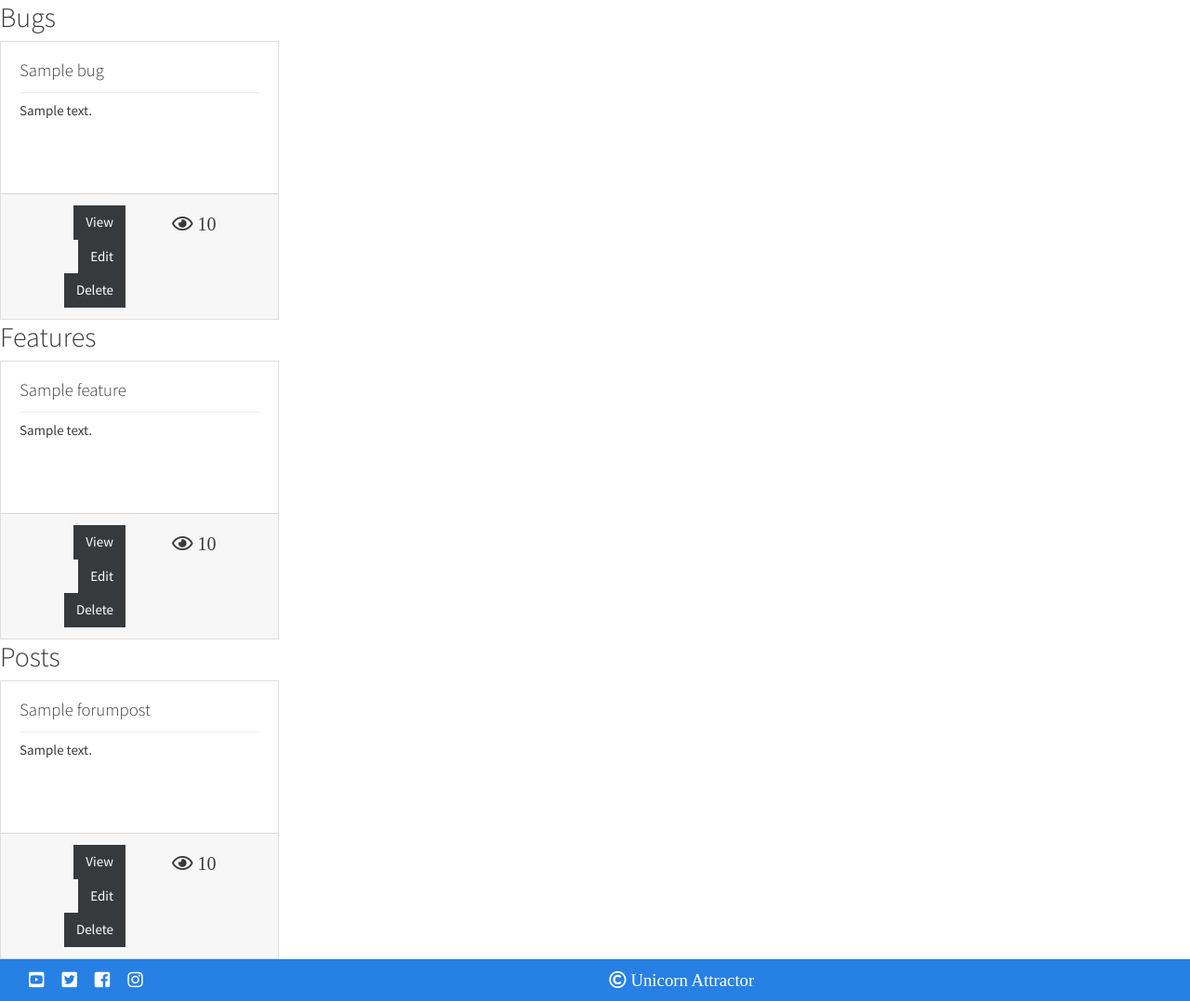
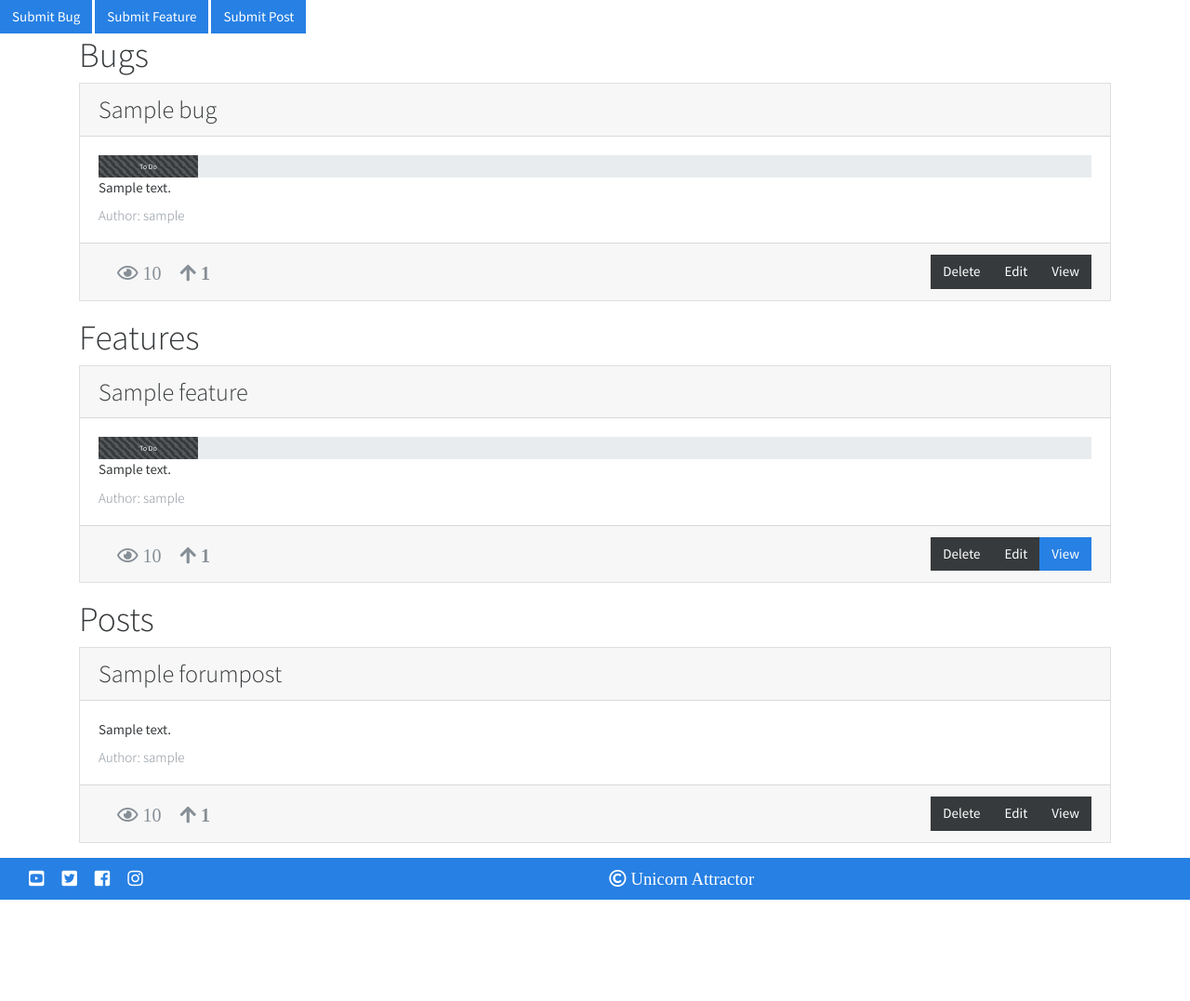
Before and after one commit to Jorden-V/UnicornAttractor---Milestone-4, a Django app: page /accounts/profile/ in a window 1280 px wide. Shown: the part 55-1132 px from the top of the page at 93% size. After the commit the page ends 1023 px from the top, so only its background shows below. Run offline with Django 3.2, Linux system fonts and the light colour scheme; a user stored in the database is signed in; tables that the repository leaves empty hold one stand-in row (values such as "Sample post"); some libraries are stand-ins or nearby versions.

Commit message:
tidied up profile page, more to do

```diff
--- a/accounts/templates/profile.html
+++ b/accounts/templates/profile.html
@@ -1,90 +1,102 @@
 {% extends 'base.html' %} {% block content %} {% load bootstrap_tags %}
+
+<a href="{% url 'new_bug' %}"><button type="button" class="btn btn-primary"><span </span> Submit Bug</button></a>
+<a href="{% url 'new_feature' %}"><button type="button" class="btn btn-primary"><span </span> Submit Feature</button></a>
+<a href="{% url 'new_post' %}"><button type="button" class="btn btn-primary"><span </span> Submit Post</button></a> {% if bugs %}
+
+<section class="container">
     {% if bugs %}
-<h2> Bugs </h2>
-<div class="row">
+    <h1>Bugs</h1>
     {% for bug in bugs %}
-    <div class="col-xs-12 col-sm-6 col-md-6 col-lg-4">
-        <div class="card main-card">
+    <div class="card mb-3">
+        <h3 class="card-header">{{bug.name}}</h3>
         <div class="card-body">
-                <h5 class="card-title">{{bug.name|truncatechars:18}}</h5>
-                <div class="dropdown-divider"></div>
-                <p class="card-text">{{bug.desc|truncatechars:80 }}</p>
+            <div class="progress">
+                {% if bug.status == "To do" %}
+                <div class="progress-bar progress-bar-striped bg-secondary" role="progressbar" style="width: 10%" aria-valuenow="10" aria-valuemin="0" aria-valuemax="100"> To Do</div>
+                {% elif bug.status == "In progress" %}
+                <div class="progress-bar progress-bar-striped bg-primary" role="progressbar" style="width: 50%" aria-valuenow="50" aria-valuemin="0" aria-valuemax="100"> In Progess</div>
+                {% elif bug.status == "Cancelled" %}
+                <div class="progress-bar progress-bar-striped bg-danger" role="progressbar" style="width: 100%" aria-valuenow="100" aria-valuemin="0" aria-valuemax="100">Cancelled</div>
+                {% else %}
+                <div class="progress-bar progress-bar-striped bg-success" role="progressbar" style="width: 100%" aria-valuenow="100" aria-valuemin="0" aria-valuemax="100">Complete</div>
+                {% endif %}
             </div>
-            <div class="container">
-                <div class="row card-footer">
-                    <div class="col-sm">
+            <p class="card-text">{{bug.desc}}</p>
+            <h6 class="card-subtitle text-muted">Author: {{ bug.author }} </h6>
+        </div>
+        <div class="card-footer text-muted">
+            <i class="far fa-eye"> {{ bug.views }} </i>
+            <form method="post" action="{% url 'upvote_bug' bug.id %}">
+                {% csrf_token %}
+                <i class="fas fa-arrow-up"> {{ bug.upvotes }} </i>
+            </form>
             <a class="btn btn btn-secondary" href="{% url 'bug_detail' bug.id %}" role="button">View</a>
             <a class="btn btn btn-secondary" href="{% url 'edit_bug' bug.id %}" role="button">Edit</a>
             <a class="btn btn btn-secondary" href="{% url 'delete_bug' bug.id %}" role="button">Delete</a>
         </div>
-                    <div class="col-sm">
-                        <i class="far fa-eye"> {{ bug.views }}</i>
     </div>
+    {% endfor %}
+</section>
+{% endif %} {% if features %}
+<section class="container">
+    <h1> Features</h1>
+    {% for feature in features %}
+    <div class="card mb-3">
+        <h3 class="card-header">{{feature.name}}</h3>
+        <div class="card-body">
+            <div class="progress">
+                {% if feature.status == "To do" %}
+                <div class="progress-bar progress-bar-striped bg-secondary" role="progressbar" style="width: 10%" aria-valuenow="10" aria-valuemin="0" aria-valuemax="100"> To Do</div>
+                {% elif feature.status == "In progress" %}
+                <div class="progress-bar progress-bar-striped bg-primary" role="progressbar" style="width: 50%" aria-valuenow="50" aria-valuemin="0" aria-valuemax="100"> In Progess</div>
+                {% elif feature.status == "Cancelled" %}
+                <div class="progress-bar progress-bar-striped bg-danger" role="progressbar" style="width: 100%" aria-valuenow="100" aria-valuemin="0" aria-valuemax="100">Cancelled</div>
+                {% else %}
+                <div class="progress-bar progress-bar-striped bg-success" role="progressbar" style="width: 100%" aria-valuenow="100" aria-valuemin="0" aria-valuemax="100">Complete</div>
+                {% endif %}
             </div>
+            <p class="card-text">{{feature.desc }}</p>
+            <h6 class="card-subtitle text-muted">Author: {{ feature.author }} </h6>
         </div>
+        <div class="card-footer text-muted">
+            <i class="far fa-eye"> {{ feature.views }} </i>
+            <form method="post" action="{% url 'add_to_cart' feature.id %}">
+                {% csrf_token %}
+                <i class="fas fa-arrow-up"> {{ feature.upvotes }} </i>
+            </form>
+            <a class="btn btn-primary" href="{% url 'feature_detail' feature.id %}" role="button">View</a>
+            <a class="btn btn btn-secondary" href="{% url 'edit_feature' feature.id %}" role="button">Edit</a>
+            <a class="btn btn btn-secondary" href="{% url 'delete_feature' feature.id %}" role="button">Delete</a>
         </div>
     </div>
     {% endfor %}
-</div>
-{% endif %}
 
-
-
-{% if features %}
-<h2> Features </h2>
-<div class="row">
-    {% for feature in features %}
-    <div class="col-xs-12 col-sm-6 col-md-6 col-lg-4">
-        <div class="card main-card">
-            <div class="card-body">
-                <h5 class="card-title">{{feature.name|truncatechars:18}}</h5>
-                <div class="dropdown-divider"></div>
-                <p class="card-text">{{feature.desc|truncatechars:80 }}</p>
-            </div>
-            <div class="container">
-                <div class="row card-footer">
-                    <div class="col-sm">
-                        <a class="btn btn btn-secondary" href="{% url 'feature_detail' feature.id %}" role="button">View</a>
-                        <a class="btn btn btn-secondary" href="{% url 'edit_feature' feature.id %}" role="button">Edit</a>
-                        <a class="btn btn btn-secondary" href="{% url 'delete_feature' feature.id %}" role="button">Delete</a>
-                    </div>
-                    <div class="col-sm">
-                        <i class="far fa-eye"> {{ feature.views }}</i>
-                    </div>
-                </div>
-            </div>
-        </div>
-    </div>
-    {% endfor %}
-</div>
-{% endif %}
-
+</section>
 
 {% if posts %}
-<h2> Posts </h2>
-<div class="row">
+<section class="container">
+    <h1>Posts</h1>
     {% for post in posts %}
-    <div class="col-xs-12 col-sm-6 col-md-6 col-lg-4">
-        <div class="card main-card">
+    <div class="card mb-3">
+        <h3 class="card-header">{{post.name}}</h3>
         <div class="card-body">
-                <h5 class="card-title">{{post.name}}</h5>
-                <div class="dropdown-divider"></div>
-                <p class="card-text">{{post.desc|truncatechars:80 }}</p>
+            <p class="card-text">{{post.desc}}</p>
+            <h6 class="card-subtitle text-muted">Author: {{ post.author }} </h6>
         </div>
-            <div class="container">
-                <div class="row card-footer">
-                    <div class="col-sm">
+        <div class="card-footer text-muted">
+            <i class="far fa-eye"> {{ post.views }} </i>
+            <form method="post" action="{% url 'upvote_post' post.id %}">
+                {% csrf_token %}
+                <i class="fas fa-arrow-up"> {{ post.upvotes }} </i>
+            </form>
             <a class="btn btn btn-secondary" href="{% url 'post_detail' post.id %}" role="button">View</a>
             <a class="btn btn btn-secondary" href="{% url 'edit_post' post.id %}" role="button">Edit</a>
             <a class="btn btn btn-secondary" href="" role="button">Delete</a>
         </div>
-                    <div class="col-sm">
-                        <i class="far fa-eye"> {{ post.views }}</i>
-                    </div>
-                </div>
-            </div>
-        </div>
     </div>
     {% endfor %}
-</div>
-{% endif %} {% endblock %}
+
+</section>
+
+{% endif %} {% endif %} {% endif %} {% endblock %}
```
Lines whose indentation alone changed are shown as unchanged.
